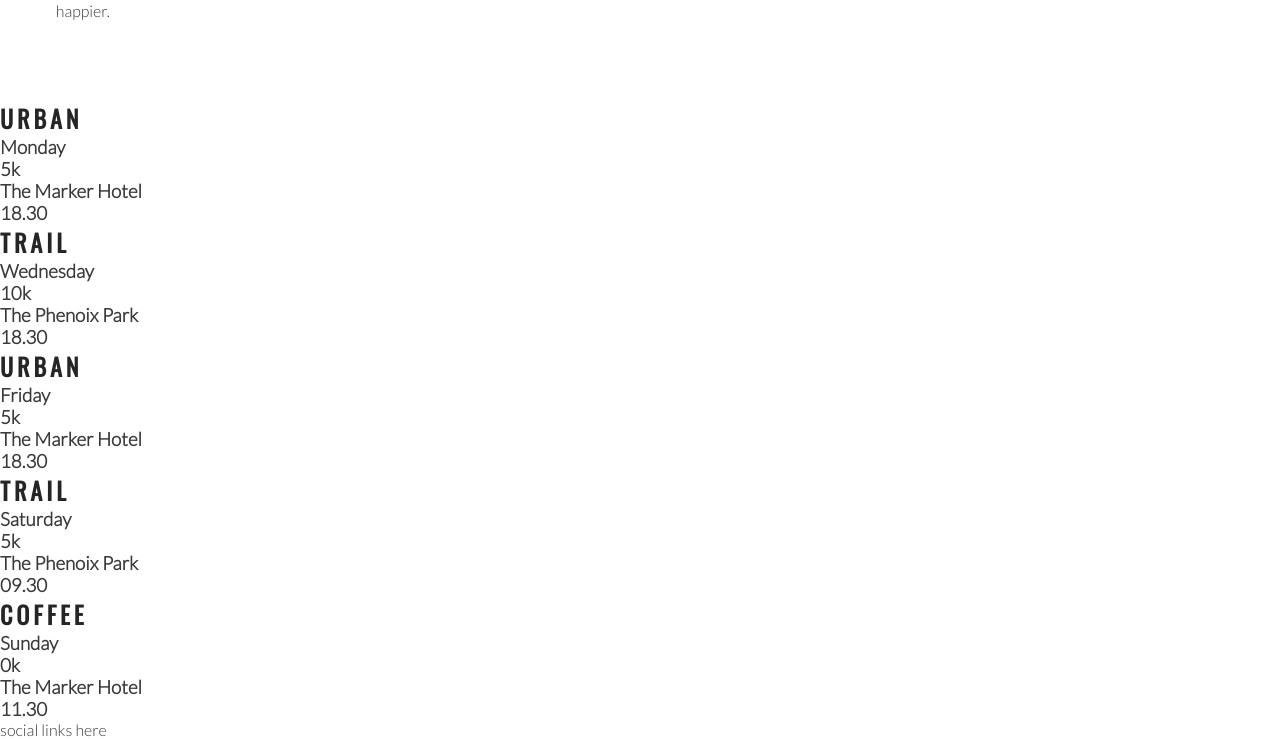
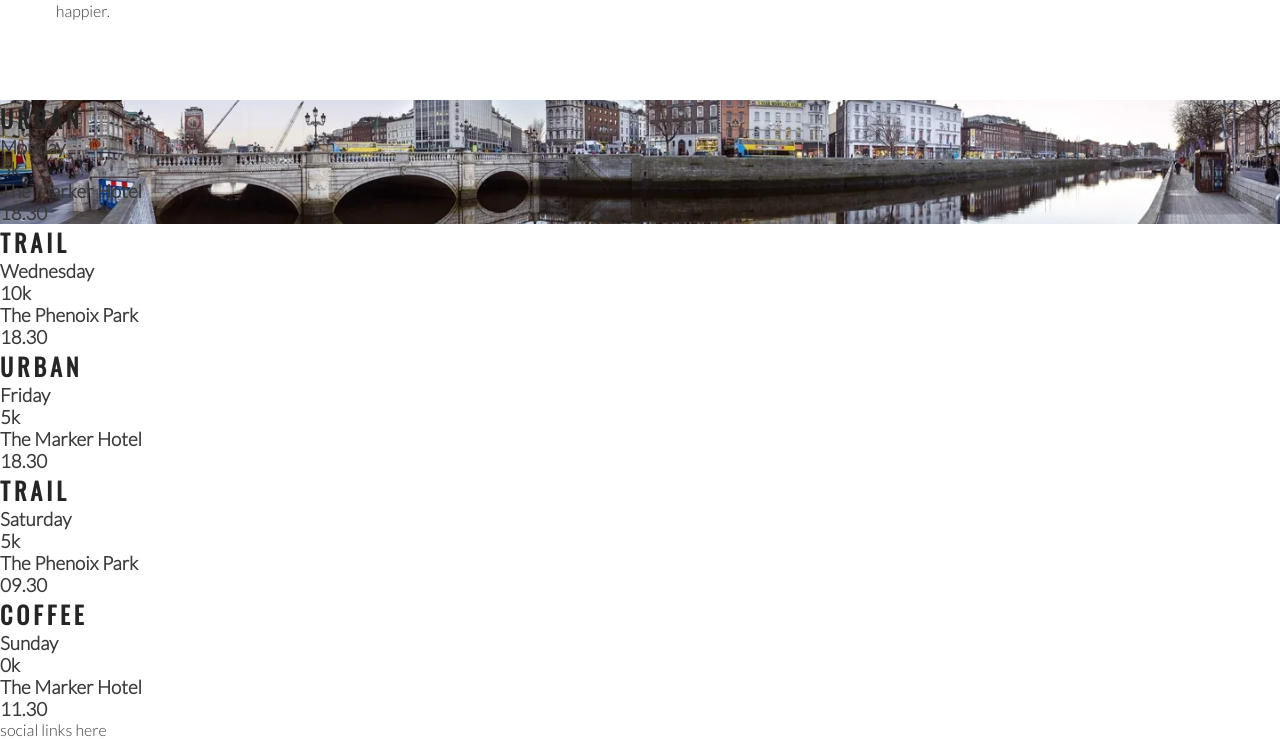
Before and after one commit to Oval-Maria127/love-running, a plain HTML site: page index.html in a window 1280 px wide. Shown: the part 1195-1934 px from the top of the page. Drawn offline with nearby package versions, Linux system fonts and the light colour scheme.

Commit message:
Add bakground image to times section

```diff
--- a/assets/css/style.css
+++ b/assets/css/style.css
@@ -187,3 +187,14 @@ hr{
     height: 100%;
     border-radius: 50%;
 }
+
+/* event times */
+
+#times {
+    background-image: url('../images/dublin-city.webp');
+    background-repeat: no-repeat;
+    background-size: cover;
+    background-position: center;
+    width: 100%;
+    overflow: hidden;
+}
--- a/index.html
+++ b/index.html
@@ -81,7 +81,7 @@
         </div>
     </section>
     <section>
-        <div>
+        <div id="times">
             <h2>Urban</h2>
             <h3>Monday</h3>
             <h3>5k</h3>
```
Also changed, not shown: assets/images/dublin-city.webp (added).
